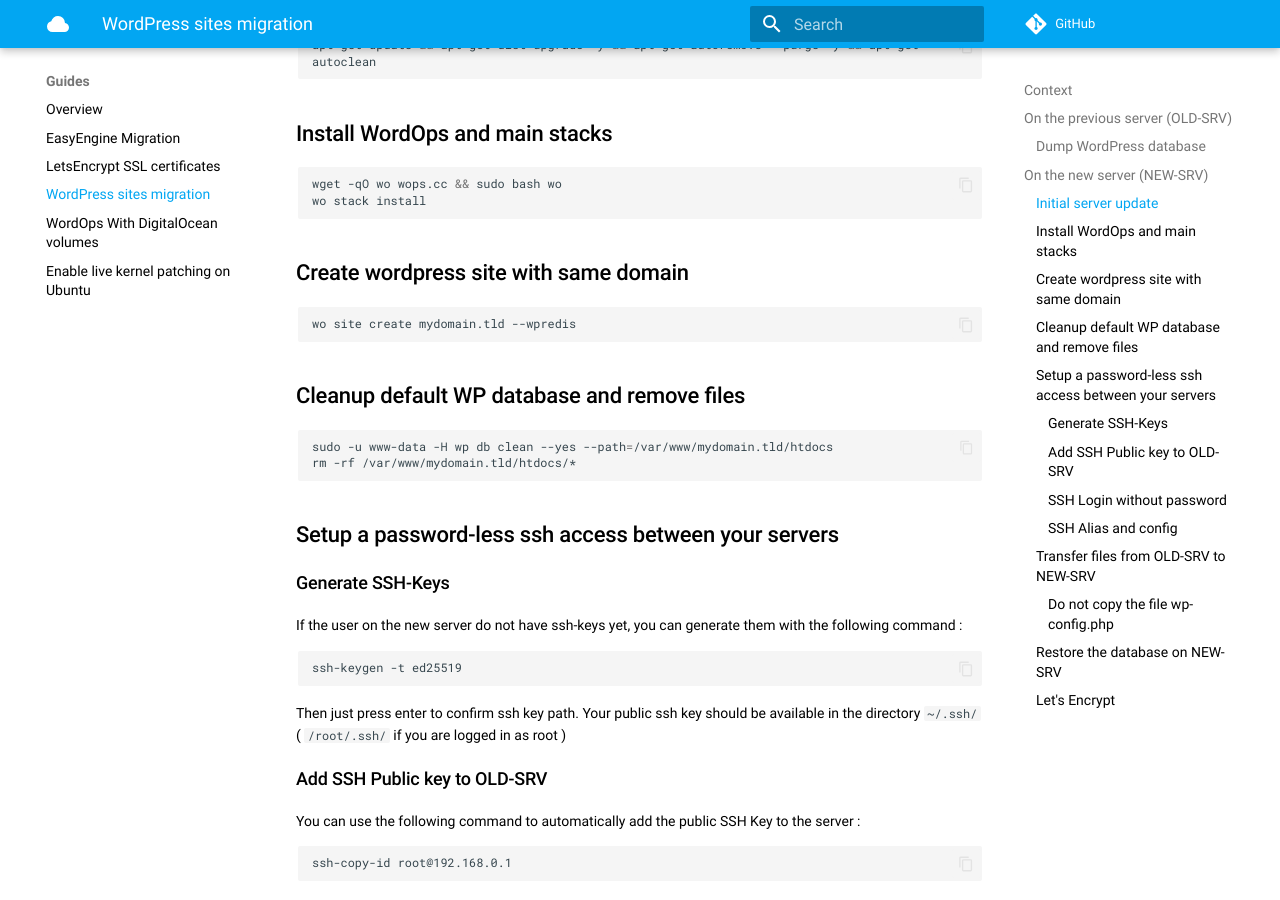
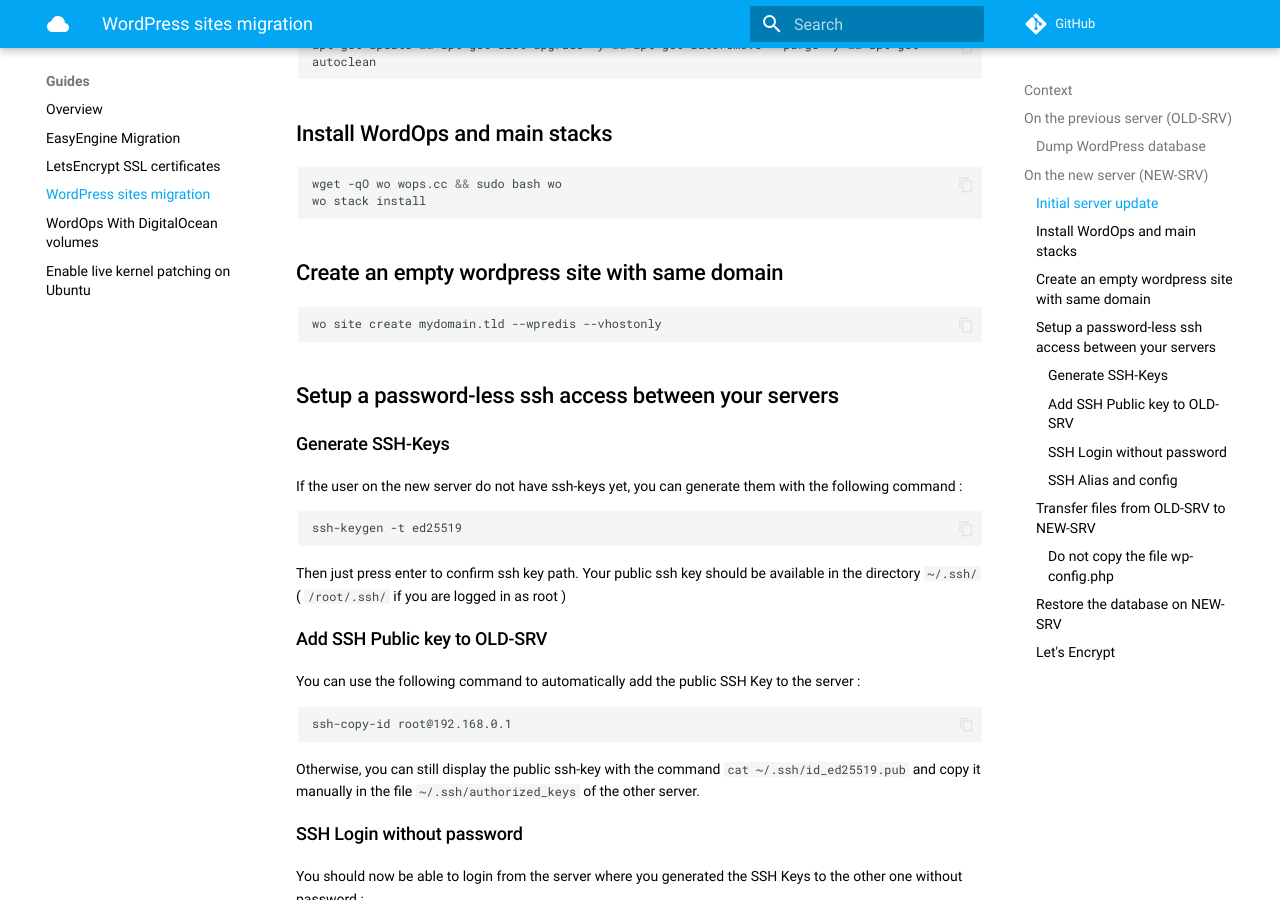
Before and after one commit to WordOps/docs.wordops.net, an MkDocs documentation site: the page built from docs/guides/wordpress-migration.md, in a window 1280 px wide and 900 px high, scrolled down 952 px. Built offline with MkDocs 1.6.1 and Material for MkDocs 9.7.7, drawn with Linux system fonts in a browser that asks for light colours; comment, search, counter and statistics services are not loaded.

Commit message:
Update wordpress site migration docs

````diff
--- a/docs/guides/wordpress-migration.md
+++ b/docs/guides/wordpress-migration.md
@@ -7,9 +7,9 @@
 
 In our example :
 
-- new server name is NEW-SRV with IP 10.0.0.1
-- the previous server is OLD-SRV with IP 192.168.0.1
-- site domain is mydomain.tld
+-   new server name is NEW-SRV with IP 10.0.0.1
+-   the previous server is OLD-SRV with IP 192.168.0.1
+-   site domain is mydomain.tld
 
 ## On the previous server (OLD-SRV)
 
@@ -45,17 +45,10 @@
 wo stack install
 ```
 
-### Create wordpress site with same domain
+### Create an empty wordpress site with same domain
 
 ```bash
-wo site create mydomain.tld --wpredis
-```
-
-### Cleanup default WP database and remove files
-
-```bash
-sudo -u www-data -H wp db clean --yes --path=/var/www/mydomain.tld/htdocs
-rm -rf /var/www/mydomain.tld/htdocs/*
+wo site create mydomain.tld --wpredis --vhostonly
 ```
 
 ### Setup a password-less ssh access between your servers
````
